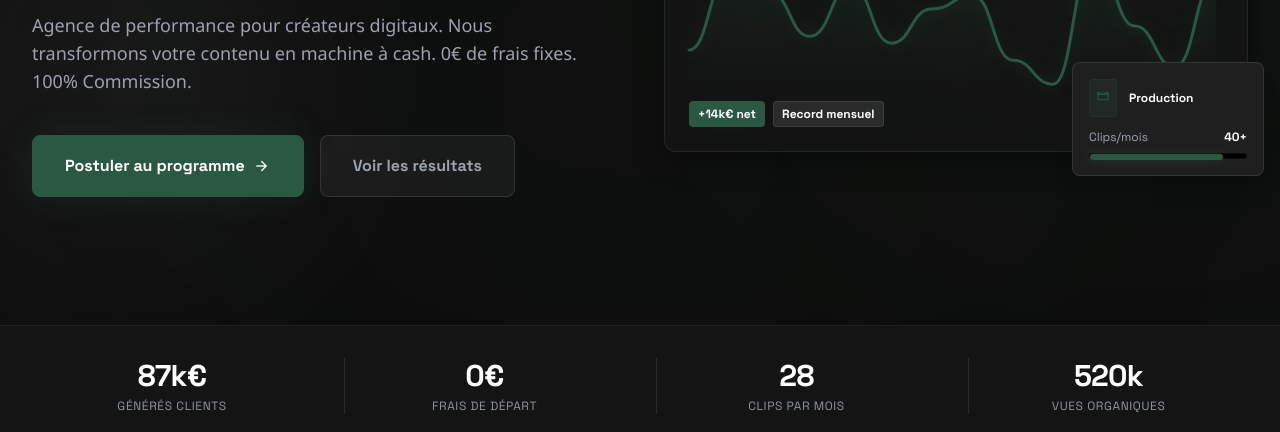
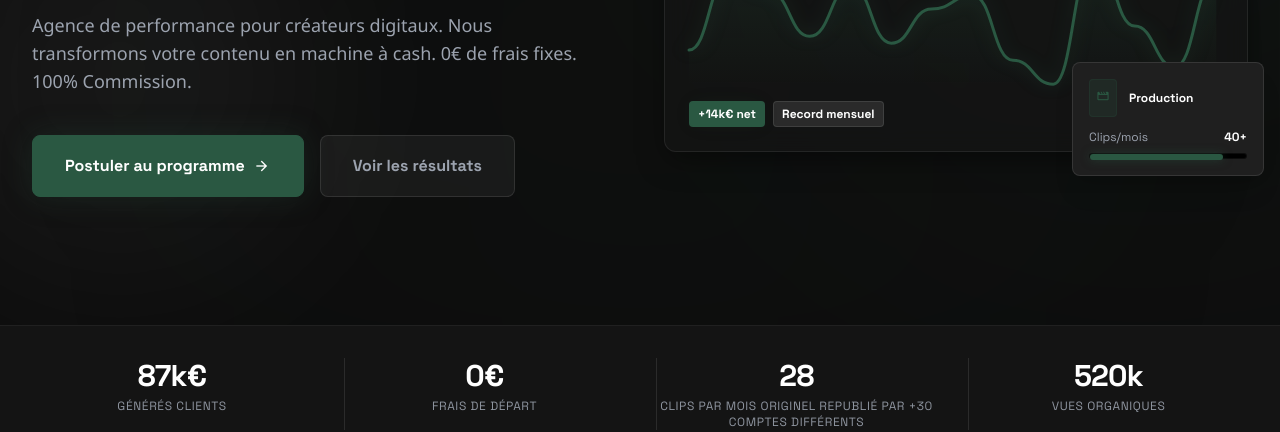
Before and after one commit to OuaisOuais83/agence-influence, a website built with Vite: page index.html in a window 1280 px wide. Shown: the part 378-810 px from the top of the page. Built offline with nearby package versions, Linux system fonts and the light colour scheme.

Commit message:
Update: Modification du texte des clips par mois

```diff
--- a/index.html
+++ b/index.html
@@ -248,7 +248,7 @@
                     </div>
                     <div class="flex flex-col gap-1">
                         <span class="text-3xl font-bold text-white tracking-tight">28</span>
-                        <span class="text-xs uppercase tracking-wider text-text-muted opacity-90">Clips par mois</span>
+                        <span class="text-xs uppercase tracking-wider text-text-muted opacity-90">Clips par mois originel republié par +30 comptes différents</span>
                     </div>
                     <div class="flex flex-col gap-1">
                         <span class="text-3xl font-bold text-white tracking-tight">520k</span>
```
